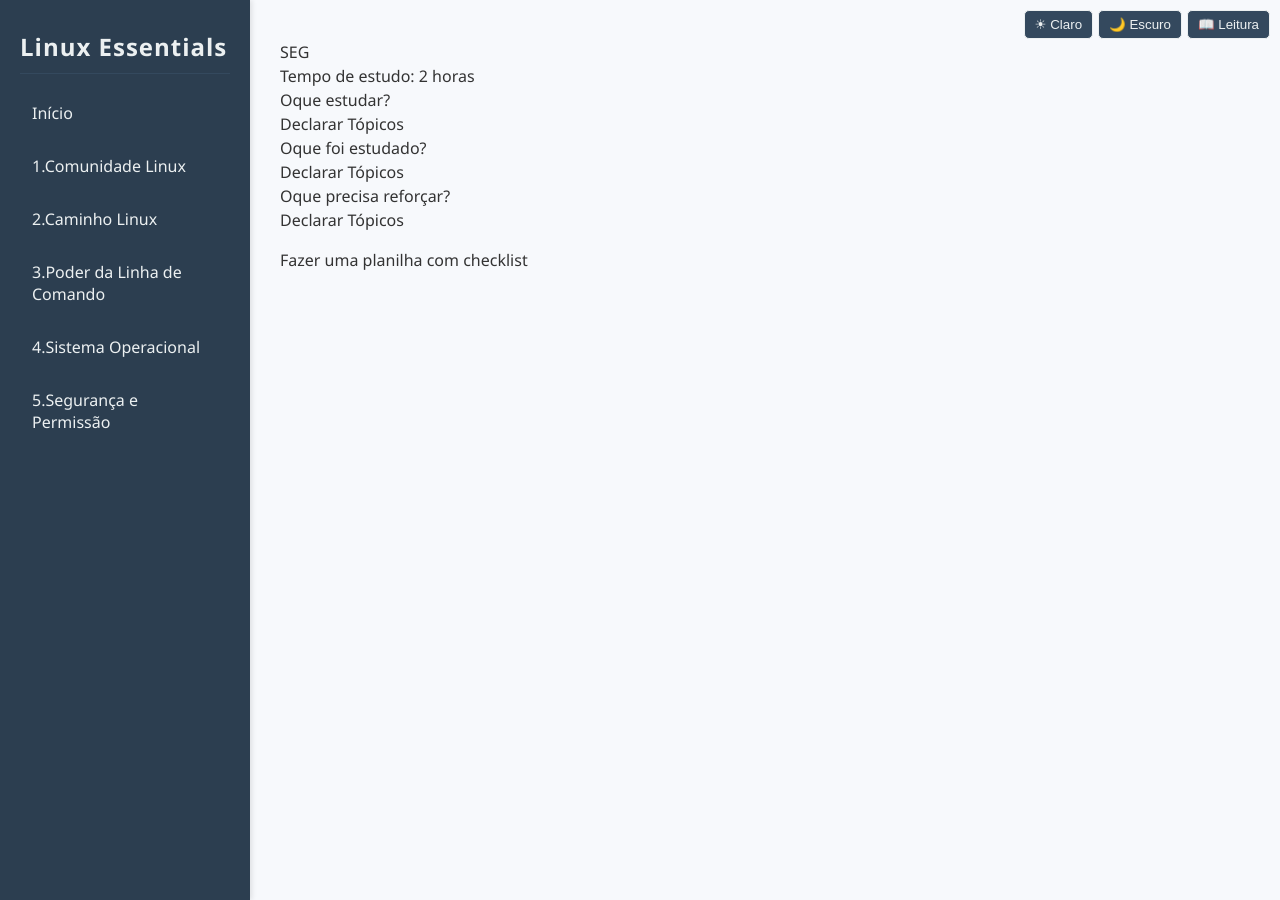
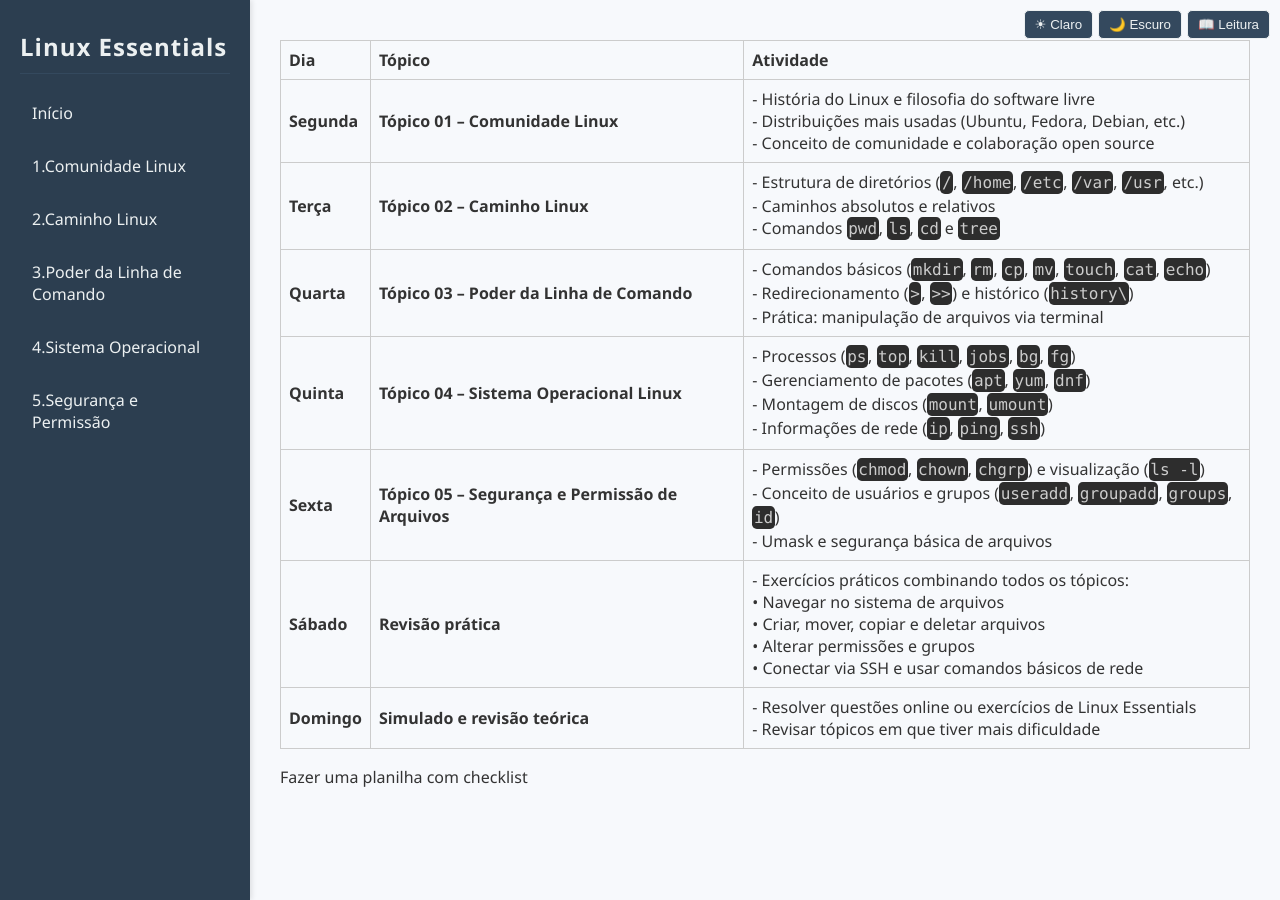
Before and after one commit to jocelinoFG017/linux-essentials, a Jekyll site: the page built from 05-materiais-complementares/cronograma-de-estudos.md, in a window 1280 px wide and 900 px high. Built offline with Jekyll 4.4.1, drawn with Linux system fonts in a browser that asks for light colours; nearby versions of some CDN libraries; our own code applies the rules of GitHub Pages for plain Markdown files.

Commit message:
fix: Atualiza cronograma e retira espaços em branco

```diff
--- a/05-materiais-complementares/cronograma-de-estudos.md
+++ b/05-materiais-complementares/cronograma-de-estudos.md
@@ -1,11 +1,11 @@
-SEG
-    Tempo de estudo: 2 horas
-    Oque estudar?
-        Declarar Tópicos
-    Oque foi estudado?
-        Declarar Tópicos
-    Oque precisa reforçar?
-       Declarar Tópicos
-
+| Dia         | Tópico | Atividade  |
+| ----------- | ------------------------------------------------- | ---------- |
+| **Segunda** | **Tópico 01 – Comunidade Linux**                  | - História do Linux e filosofia do software livre<br>- Distribuições mais usadas (Ubuntu, Fedora, Debian, etc.)<br>- Conceito de comunidade e colaboração open source |
+| **Terça**   | **Tópico 02 – Caminho Linux**                     | - Estrutura de diretórios (`/`, `/home`, `/etc`, `/var`, `/usr`, etc.)<br>- Caminhos absolutos e relativos<br>- Comandos `pwd`, `ls`, `cd` e `tree` |
+| **Quarta**  | **Tópico 03 – Poder da Linha de Comando**         | - Comandos básicos (`mkdir`, `rm`, `cp`, `mv`, `touch`, `cat`, `echo`)<br>- Redirecionamento (`>`, `>>`) e histórico (`history\`)<br>- Prática: manipulação de arquivos via terminal |
+| **Quinta**  | **Tópico 04 – Sistema Operacional Linux**         | - Processos (`ps`, `top`, `kill`, `jobs`, `bg`, `fg`)<br>- Gerenciamento de pacotes (`apt`, `yum`, `dnf`)<br>- Montagem de discos (`mount`, `umount`)<br>- Informações de rede (`ip`, `ping`, `ssh`) |
+| **Sexta**   | **Tópico 05 – Segurança e Permissão de Arquivos** | - Permissões (`chmod`, `chown`, `chgrp`) e visualização (`ls -l`)<br>- Conceito de usuários e grupos (`useradd`, `groupadd`, `groups`, `id`)<br>- Umask e segurança básica de arquivos |
+| **Sábado**  | **Revisão prática**                               | - Exercícios práticos combinando todos os tópicos:<br>  • Navegar no sistema de arquivos<br>  • Criar, mover, copiar e deletar arquivos<br>  • Alterar permissões e grupos<br>  • Conectar via SSH e usar comandos básicos de rede |
+| **Domingo** | **Simulado e revisão teórica**                    | - Resolver questões online ou exercícios de Linux Essentials<br>- Revisar tópicos em que tiver mais dificuldade |
 
 Fazer uma planilha com checklist
```
Also changed, not shown: 00-resumos-gerais/more_chapter7.md (deleted, +0 -74 lines), 05-materiais-complementares/links-adicionais.md (+1 -0 lines), 05-materiais-complementares/lista-de-comandos.md (line endings or trailing spaces), 05-materiais-complementares/lista-de-termos.md (line endings or trailing spaces).
